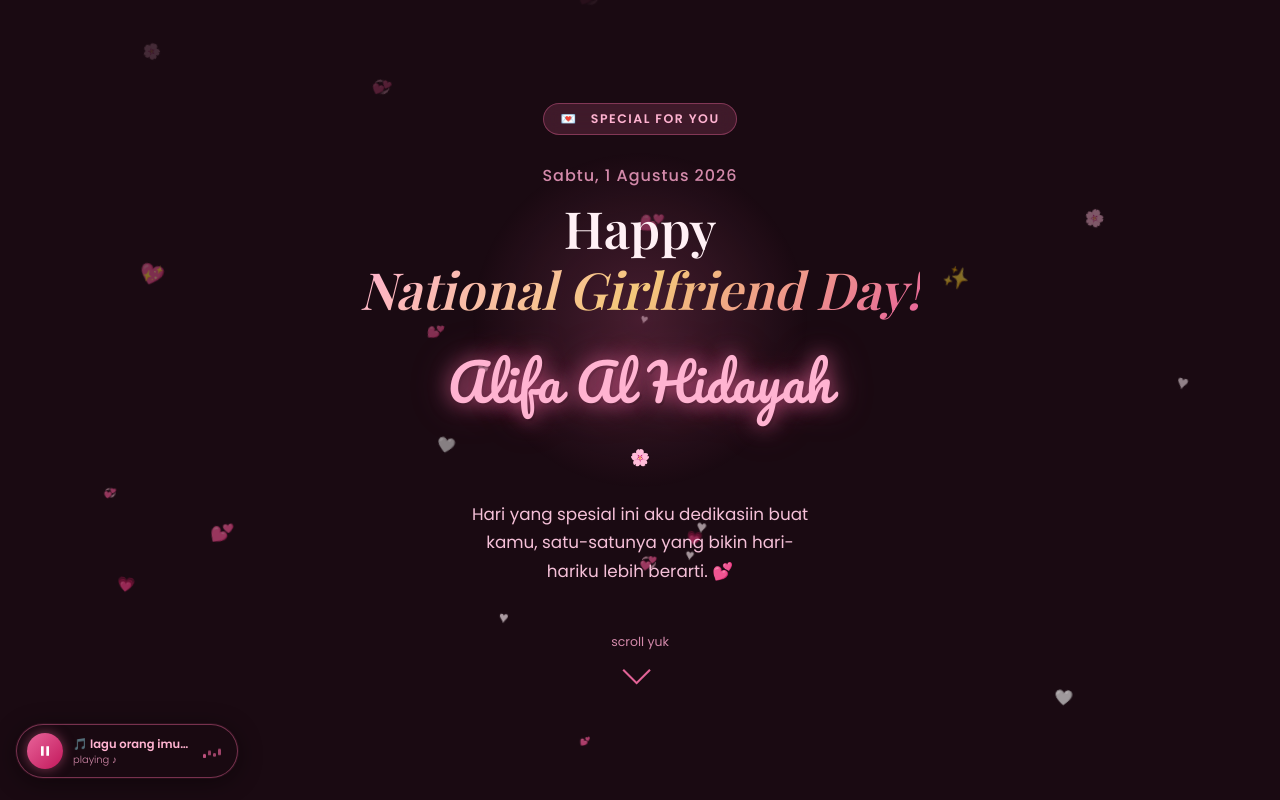
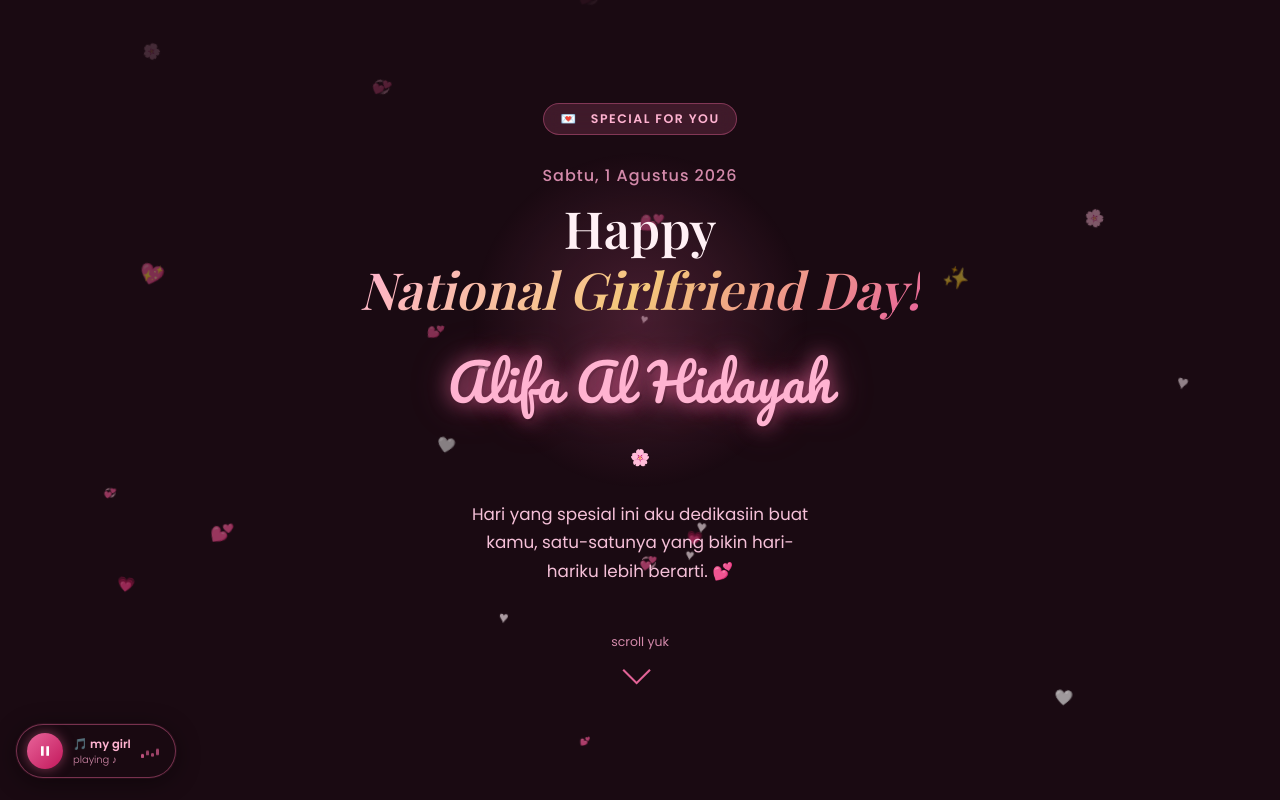
Before and after one commit to hasfallenz/1agustus2026, a plain HTML site: page index.html in a window 1280 px wide. Shown: the top 800 px of the page. Drawn offline with nearby package versions, Linux system fonts and the light colour scheme; a web font is replaced by a local one.

Commit message:
update: judul lagu jadi my girl

```diff
--- a/index.html
+++ b/index.html
@@ -1030,7 +1030,7 @@
       </svg>
     </button>
     <div class="music-info">
-      <span class="music-title">🎵 lagu orang imupp</span>
+      <span class="music-title">🎵 my girl </span>
       <span class="music-status" id="music-status">tap untuk play</span>
     </div>
     <div class="eq-bars" aria-hidden="true">
```
